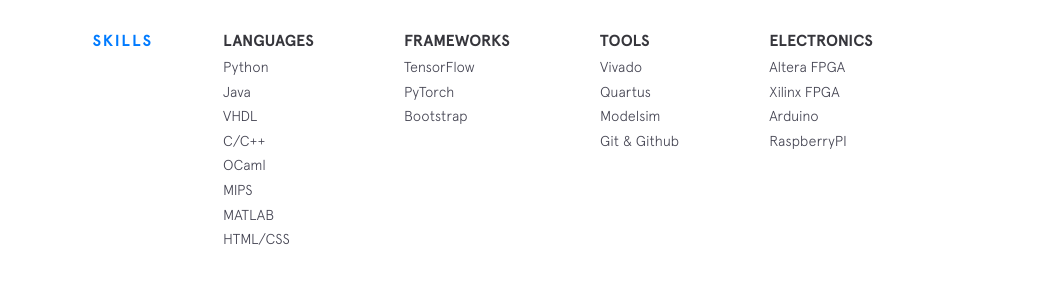
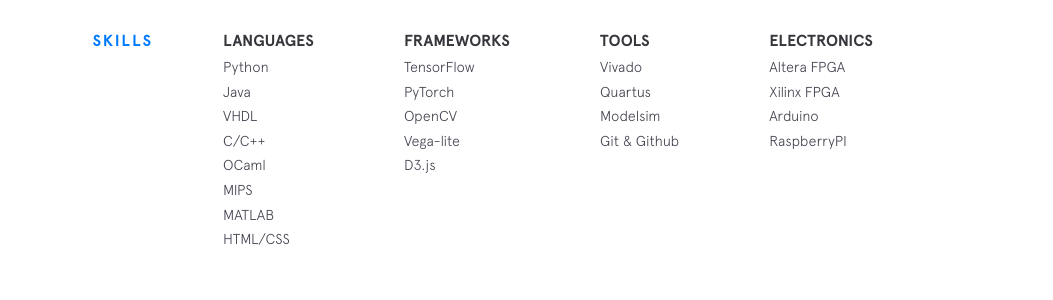
Before and after one commit to IemProg/IemProg.github.io, a Jekyll site: the page built from index.html, in a window 1280 px wide and 900 px high, scrolled down 1141 px. Shown: the part 153-453 px from the top of the window, without its empty margins (227-1280 px from the left). Built offline with Jekyll 4.4.1, drawn with Linux system fonts in a browser that asks for light colours; nearby versions of some CDN libraries.

Commit message:
Update skills.yml

```diff
--- a/_data/skills.yml
+++ b/_data/skills.yml
@@ -11,7 +11,9 @@
 frameworks:
   - item: TensorFlow
   - item: PyTorch
-  - item: Bootstrap
+  - item: OpenCV
+  - item: Vega-lite
+  - item: D3.js
 
 tools:
   - item: Vivado
```
